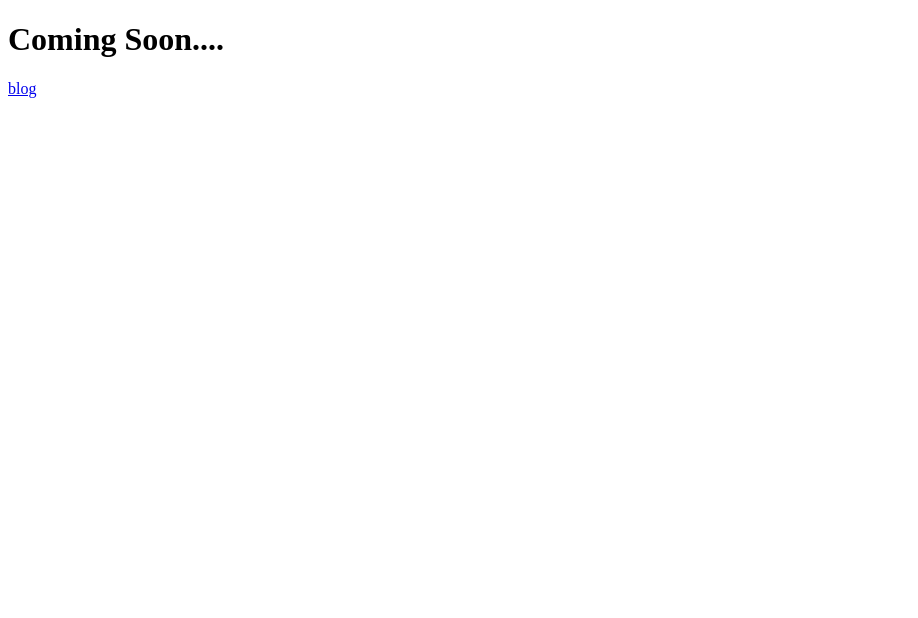
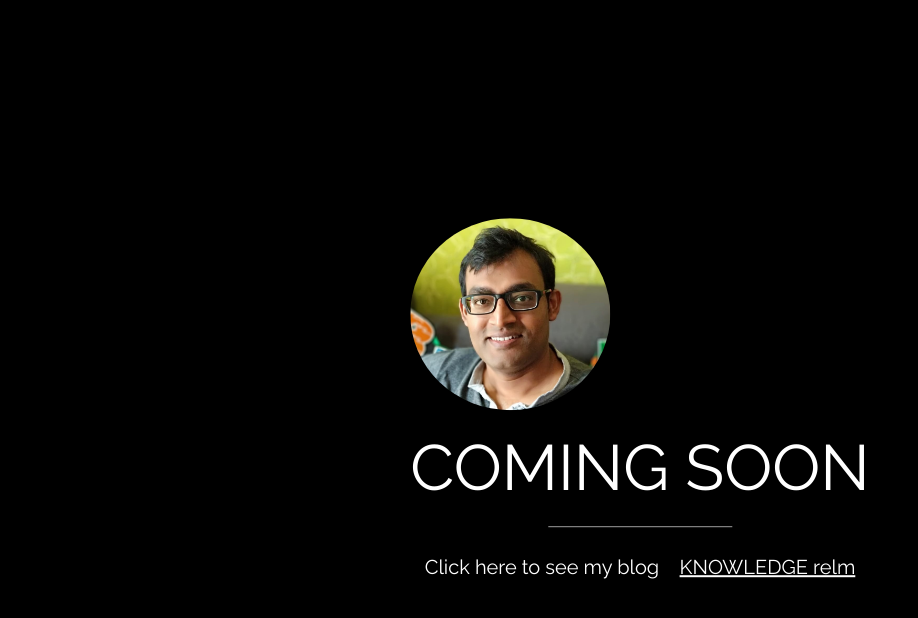
Before and after one commit to Chittapriya/chittapriya.github.io, a plain HTML site: page index.html in a window 1280 px wide. Shown: the whole page, without its empty margins (0-918 px from the left). Drawn offline with nearby package versions, Linux system fonts and the light colour scheme.

Commit message:
Update index.html

```diff
--- a/index.html
+++ b/index.html
@@ -1,10 +1,45 @@
 <!DOCTYPE html>
 <html>
+<title>W3.CSS Template</title>
+<meta charset="UTF-8">
+<meta name="viewport" content="width=device-width, initial-scale=1">
+<link rel="stylesheet" href="https://www.w3schools.com/w3css/4/w3.css">
+<link rel="stylesheet" href="https://fonts.googleapis.com/css?family=Raleway">
+<style>
+body,h1 {font-family: "Raleway", sans-serif}
+body, html {height: 100%}
+.bgimg {
+  /*background-image: url('/w3images/forestbridge.jpg');*/
+  min-height: 100%;
+  background-position: center;
+  background-size: cover;
+}
+body {
+  background-color: black;
+}
+
+.blog_div{
+	text-align: center;
+    margin-top: 25px;
+    font-size: 20px;
+}
+
+img {
+  border-radius: 50%;
+}
+</style>
 <body>
 
-<h1>Coming Soon....</h1>
-
-<a href="https://blog.chittapriyamondal.com" target="_blank">blog</a>
+<div class="bgimg w3-display-container w3-animate-opacity w3-text-white">
+  <div class="w3-display-middle">
+  	<img src="Chitta_DP_123.jpg" alt="Avatar" style="width:200px">
+    <h1 class="w3-jumbo w3-animate-top">COMING SOON</h1>
+    <hr class="w3-border-grey" style="margin:auto;width:40%">
+    <div class="blog_div">
+        Click here to see my blog &nbsp;&nbsp; <a href="https://blog.chittapriyamondal.com" target="_blank">KNOWLEDGE relm</a>
+  	</div>
+  </div>
+</div>
 
 </body>
 </html>
```
